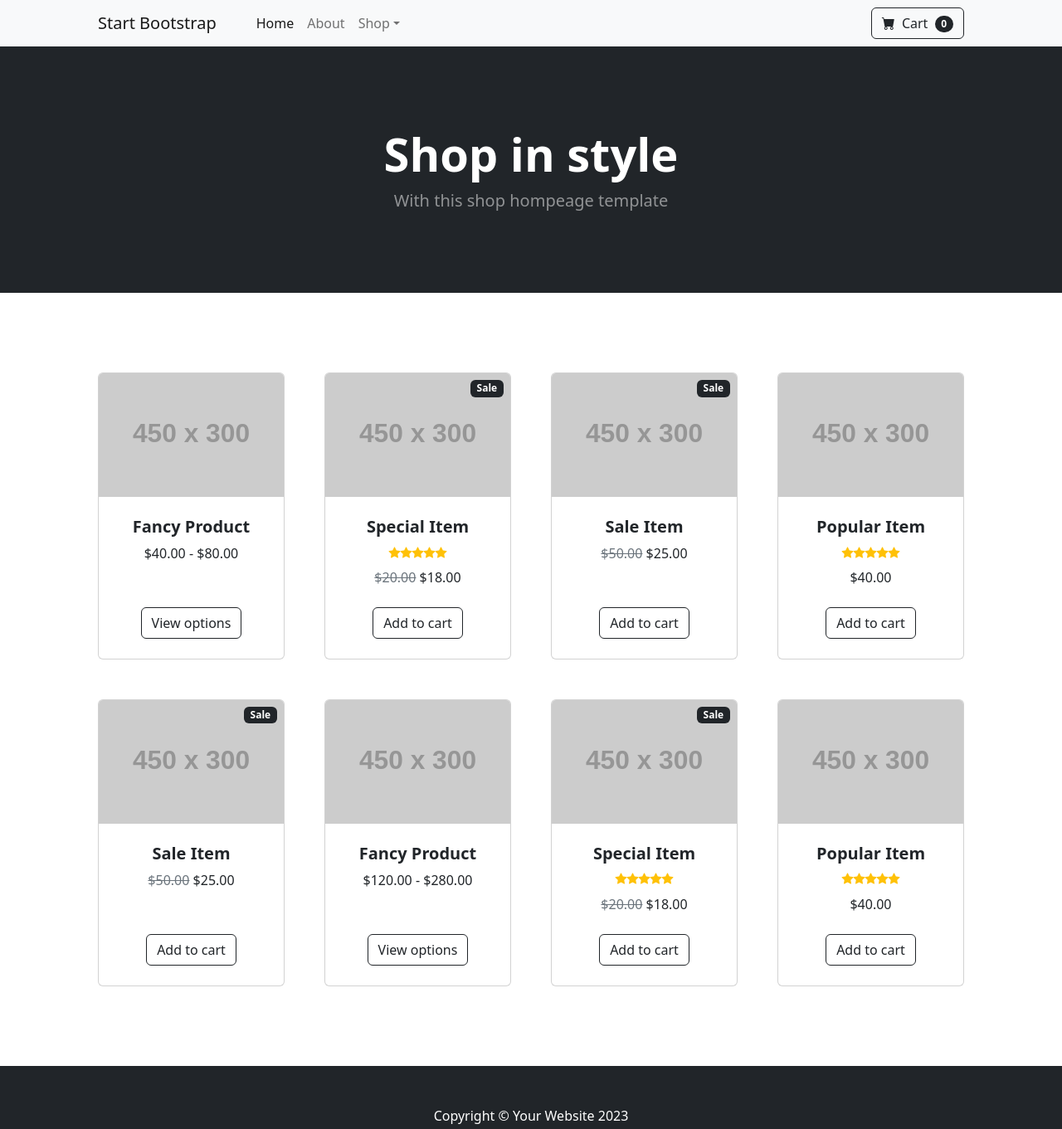
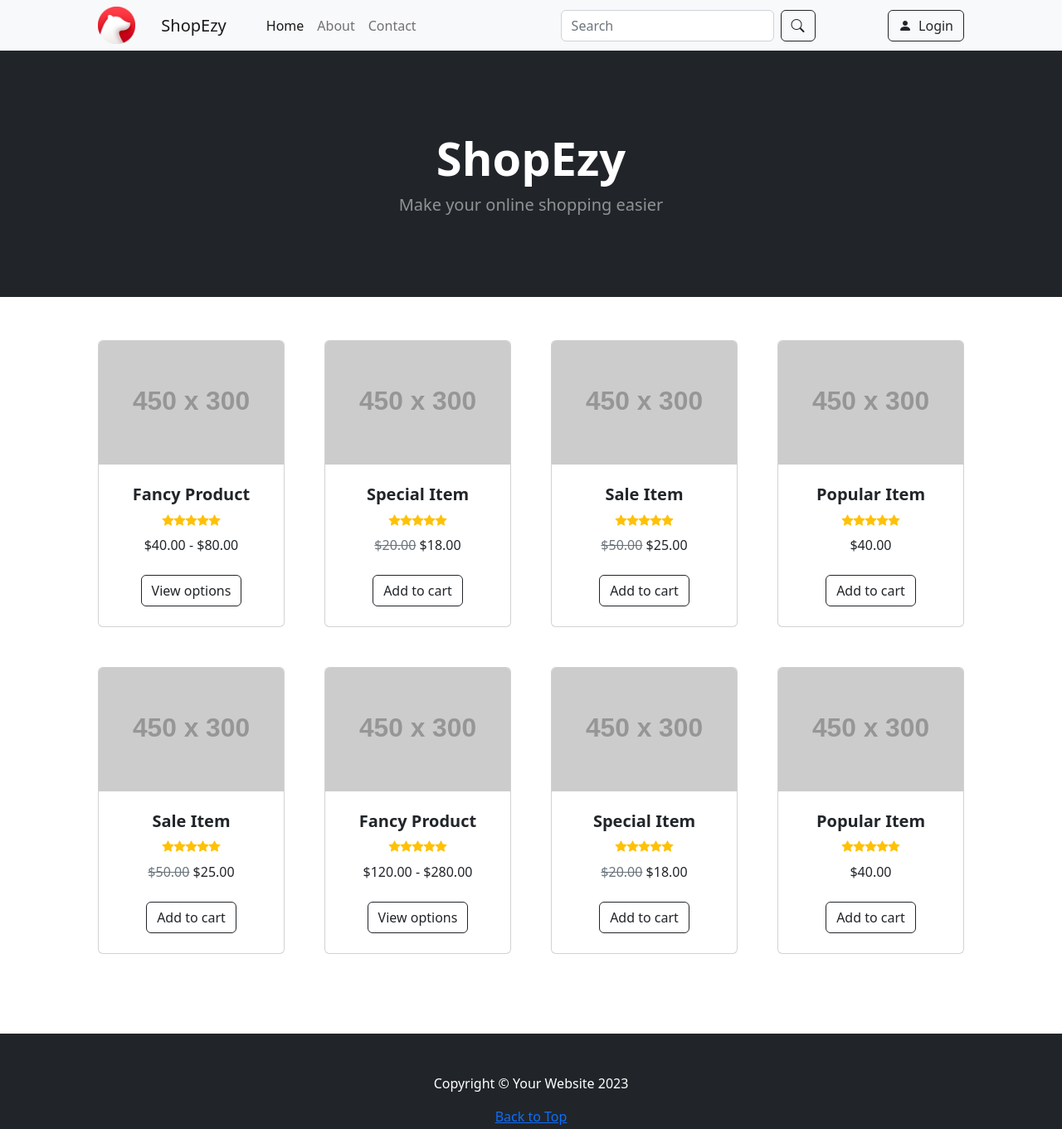
Before and after one commit to AneeqAkhtar/SE_CEP, a plain HTML site: page startbootstrap-shop-homepage-gh-pages/index.html in a window 1280 px wide. Shown: the top 1361 px of the page at 83% size. Drawn offline with nearby package versions, Linux system fonts and the light colour scheme; placeholder pictures from the web are drawn by us.

Commit message:
Added search bar and modified product cards

```diff
--- a/startbootstrap-shop-homepage-gh-pages/index.html
+++ b/startbootstrap-shop-homepage-gh-pages/index.html
@@ -17,44 +17,44 @@
         <!-- Navigation-->
         <nav class="navbar navbar-expand-lg navbar-light bg-light">
             <div class="container px-4 px-lg-5">
-                <a class="navbar-brand" href="#!">Start Bootstrap</a>
-                <button class="navbar-toggler" type="button" data-bs-toggle="collapse" data-bs-target="#navbarSupportedContent" aria-controls="navbarSupportedContent" aria-expanded="false" aria-label="Toggle navigation"><span class="navbar-toggler-icon"></span></button>
+                <img src="/logo.png" style="height: 45px; width: 45px;"/>
+                <a class="navbar-brand" href="#!" style="margin-left: 3%;">ShopEzy</a>
+                <button class="navbar-toggler" type="button" data-bs-toggle="collapse" data-bs-target="#navbarSupportedContent" aria-controls="navbarSupportedContent" aria-expanded="false" aria-label="Toggle navigation">
+                    <span class="navbar-toggler-icon"></span>
+                </button>
                 <div class="collapse navbar-collapse" id="navbarSupportedContent">
                     <ul class="navbar-nav me-auto mb-2 mb-lg-0 ms-lg-4">
                         <li class="nav-item"><a class="nav-link active" aria-current="page" href="#!">Home</a></li>
                         <li class="nav-item"><a class="nav-link" href="#!">About</a></li>
-                        <li class="nav-item dropdown">
-                            <a class="nav-link dropdown-toggle" id="navbarDropdown" href="#" role="button" data-bs-toggle="dropdown" aria-expanded="false">Shop</a>
-                            <ul class="dropdown-menu" aria-labelledby="navbarDropdown">
-                                <li><a class="dropdown-item" href="#!">All Products</a></li>
-                                <li><hr class="dropdown-divider" /></li>
-                                <li><a class="dropdown-item" href="#!">Popular Items</a></li>
-                                <li><a class="dropdown-item" href="#!">New Arrivals</a></li>
-                            </ul>
-                        </li>
+                        <li class="nav-item"><a class="nav-link" href="#!">Contact</a></li>
                     </ul>
-                    <form class="d-flex">
+                    <form class="d-flex" style="margin-right: 10%;">
+                        <!-- Add the search bar here -->
+                        <input class="form-control me-2" type="search" placeholder="Search" aria-label="Search">
                         <button class="btn btn-outline-dark" type="submit">
-                            <i class="bi-cart-fill me-1"></i>
-                            Cart
-                            <span class="badge bg-dark text-white ms-1 rounded-pill">0</span>
+                            <i class="bi bi-search"></i>
                         </button>
                     </form>
+                    <button class="btn btn-outline-dark" type="submit">
+                        <i class="bi-person-fill me-1"></i>
+                        Login
+                    </button>
                 </div>
             </div>
         </nav>
+
         <!-- Header-->
         <header class="bg-dark py-5">
             <div class="container px-4 px-lg-5 my-5">
                 <div class="text-center text-white">
-                    <h1 class="display-4 fw-bolder">Shop in style</h1>
-                    <p class="lead fw-normal text-white-50 mb-0">With this shop hompeage template</p>
+                    <h1 class="display-4 fw-bolder">ShopEzy</h1>
+                    <p class="lead fw-normal text-white-50 mb-0">Make your online shopping easier</p>
                 </div>
             </div>
         </header>
         <!-- Section-->
         <section class="py-5">
-            <div class="container px-4 px-lg-5 mt-5">
+            <div class="container px-4 px-lg-5 mt-1">
                 <div class="row gx-4 gx-lg-5 row-cols-2 row-cols-md-3 row-cols-xl-4 justify-content-center">
                     <div class="col mb-5">
                         <div class="card h-100">
@@ -65,6 +65,14 @@
                                 <div class="text-center">
                                     <!-- Product name-->
                                     <h5 class="fw-bolder">Fancy Product</h5>
+                                    <!-- Product reviews-->
+                                    <div class="d-flex justify-content-center small text-warning mb-2">
+                                        <div class="bi-star-fill"></div>
+                                        <div class="bi-star-fill"></div>
+                                        <div class="bi-star-fill"></div>
+                                        <div class="bi-star-fill"></div>
+                                        <div class="bi-star-fill"></div>
+                                    </div>
                                     <!-- Product price-->
                                     $40.00 - $80.00
                                 </div>
@@ -77,8 +85,6 @@
                     </div>
                     <div class="col mb-5">
                         <div class="card h-100">
-                            <!-- Sale badge-->
-                            <div class="badge bg-dark text-white position-absolute" style="top: 0.5rem; right: 0.5rem">Sale</div>
                             <!-- Product image-->
                             <img class="card-img-top" src="https://dummyimage.com/450x300/dee2e6/6c757d.jpg" alt="..." />
                             <!-- Product details-->
@@ -107,8 +113,6 @@
                     </div>
                     <div class="col mb-5">
                         <div class="card h-100">
-                            <!-- Sale badge-->
-                            <div class="badge bg-dark text-white position-absolute" style="top: 0.5rem; right: 0.5rem">Sale</div>
                             <!-- Product image-->
                             <img class="card-img-top" src="https://dummyimage.com/450x300/dee2e6/6c757d.jpg" alt="..." />
                             <!-- Product details-->
@@ -116,6 +120,14 @@
                                 <div class="text-center">
                                     <!-- Product name-->
                                     <h5 class="fw-bolder">Sale Item</h5>
+                                    <!-- Product reviews-->
+                                    <div class="d-flex justify-content-center small text-warning mb-2">
+                                        <div class="bi-star-fill"></div>
+                                        <div class="bi-star-fill"></div>
+                                        <div class="bi-star-fill"></div>
+                                        <div class="bi-star-fill"></div>
+                                        <div class="bi-star-fill"></div>
+                                    </div>
                                     <!-- Product price-->
                                     <span class="text-muted text-decoration-line-through">$50.00</span>
                                     $25.00
@@ -156,8 +168,6 @@
                     </div>
                     <div class="col mb-5">
                         <div class="card h-100">
-                            <!-- Sale badge-->
-                            <div class="badge bg-dark text-white position-absolute" style="top: 0.5rem; right: 0.5rem">Sale</div>
                             <!-- Product image-->
                             <img class="card-img-top" src="https://dummyimage.com/450x300/dee2e6/6c757d.jpg" alt="..." />
                             <!-- Product details-->
@@ -165,6 +175,14 @@
                                 <div class="text-center">
                                     <!-- Product name-->
                                     <h5 class="fw-bolder">Sale Item</h5>
+                                    <!-- Product reviews-->
+                                    <div class="d-flex justify-content-center small text-warning mb-2">
+                                        <div class="bi-star-fill"></div>
+                                        <div class="bi-star-fill"></div>
+                                        <div class="bi-star-fill"></div>
+                                        <div class="bi-star-fill"></div>
+                                        <div class="bi-star-fill"></div>
+                                    </div>
                                     <!-- Product price-->
                                     <span class="text-muted text-decoration-line-through">$50.00</span>
                                     $25.00
@@ -185,6 +203,14 @@
                                 <div class="text-center">
                                     <!-- Product name-->
                                     <h5 class="fw-bolder">Fancy Product</h5>
+                                    <!-- Product reviews-->
+                                    <div class="d-flex justify-content-center small text-warning mb-2">
+                                        <div class="bi-star-fill"></div>
+                                        <div class="bi-star-fill"></div>
+                                        <div class="bi-star-fill"></div>
+                                        <div class="bi-star-fill"></div>
+                                        <div class="bi-star-fill"></div>
+                                    </div>
                                     <!-- Product price-->
                                     $120.00 - $280.00
                                 </div>
@@ -197,8 +223,6 @@
                     </div>
                     <div class="col mb-5">
                         <div class="card h-100">
-                            <!-- Sale badge-->
-                            <div class="badge bg-dark text-white position-absolute" style="top: 0.5rem; right: 0.5rem">Sale</div>
                             <!-- Product image-->
                             <img class="card-img-top" src="https://dummyimage.com/450x300/dee2e6/6c757d.jpg" alt="..." />
                             <!-- Product details-->
@@ -257,7 +281,13 @@
         </section>
         <!-- Footer-->
         <footer class="py-5 bg-dark">
-            <div class="container"><p class="m-0 text-center text-white">Copyright &copy; Your Website 2023</p></div>
+            <div class="container">
+                <p class="m-0 text-center text-white">Copyright &copy; Your Website 2023</p>
+                <!-- Back to Top Button -->
+                <div class="text-center mt-3">
+                    <a href="index.html">Back to Top</a>
+                </div>
+            </div>
         </footer>
         <!-- Bootstrap core JS-->
         <script src="https://cdn.jsdelivr.net/npm/bootstrap@5.2.3/dist/js/bootstrap.bundle.min.js"></script>
```
Also changed, not shown: startbootstrap-shop-homepage-gh-pages/logo.png (added).
